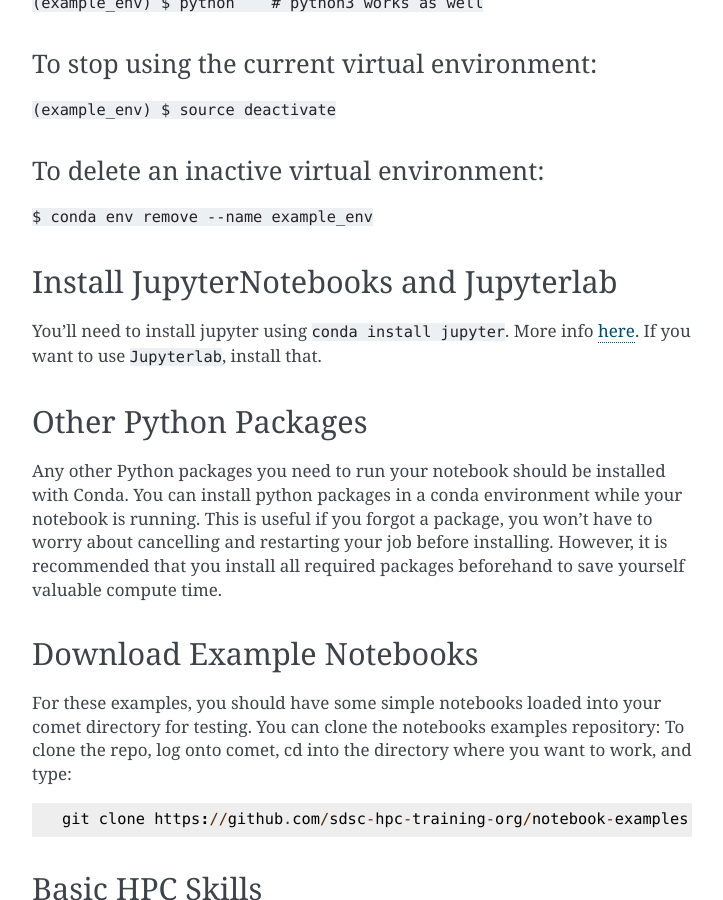
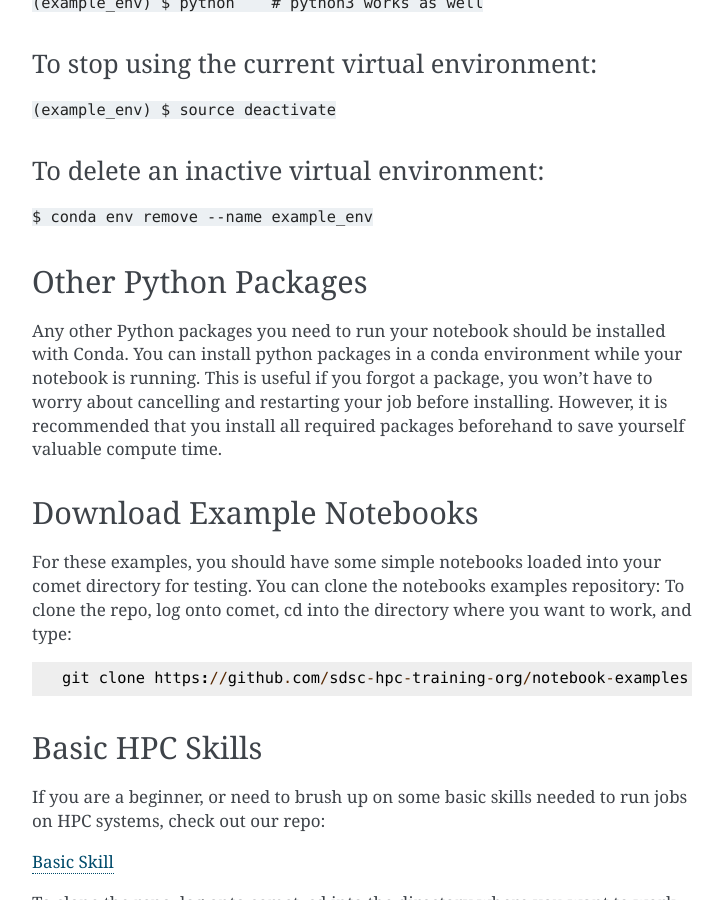
Before and after one commit to sdsc-hpc-training-org/notebooks-101, a Sphinx documentation site: the page built from Docs/source/prerequisites.md, in a window 1280 px wide and 900 px high, scrolled down 3771 px. Shown: the whole window, without its empty margins (388-1111 px from the left). Built offline with Sphinx 7.4.7, drawn with Linux system fonts in a browser that asks for light colours; some of the changed text lies outside the part shown.

Commit message:
remove duplicate install jupyter notebook section

```diff
--- a/Docs/source/prerequisites.md
+++ b/Docs/source/prerequisites.md
@@ -120,12 +120,6 @@ Like install and search, this command can take a ‘-c channel-name’ flag if y
 ### To delete an inactive virtual environment:
 `$ conda env remove --name example_env`
 
-## Install JupyterNotebooks and Jupyterlab
-
-You'll need to install jupyter using `conda install jupyter`. More info [here](https://anaconda.org/anaconda/jupyter).
-If you want to use `Jupyterlab`, install that.
-
-
 ## Other Python Packages
 Any other Python packages you need to run your notebook should be installed with Conda. You can install python packages in a conda environment while your notebook is running. This is useful if you forgot a package, you won't have to worry about cancelling and restarting your job before installing. However, it is recommended that you install all required packages beforehand to save yourself valuable compute time.
 
```
